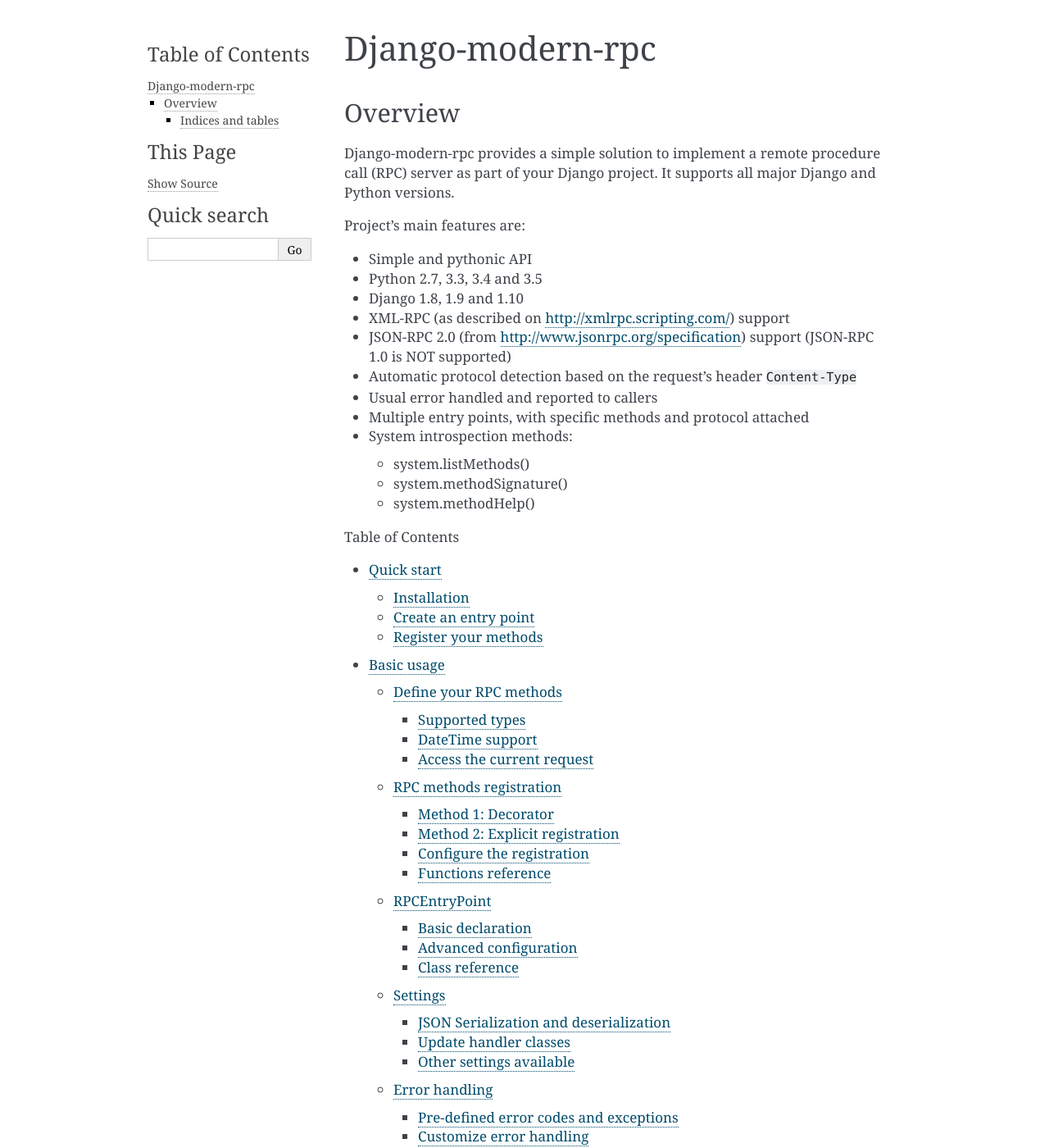
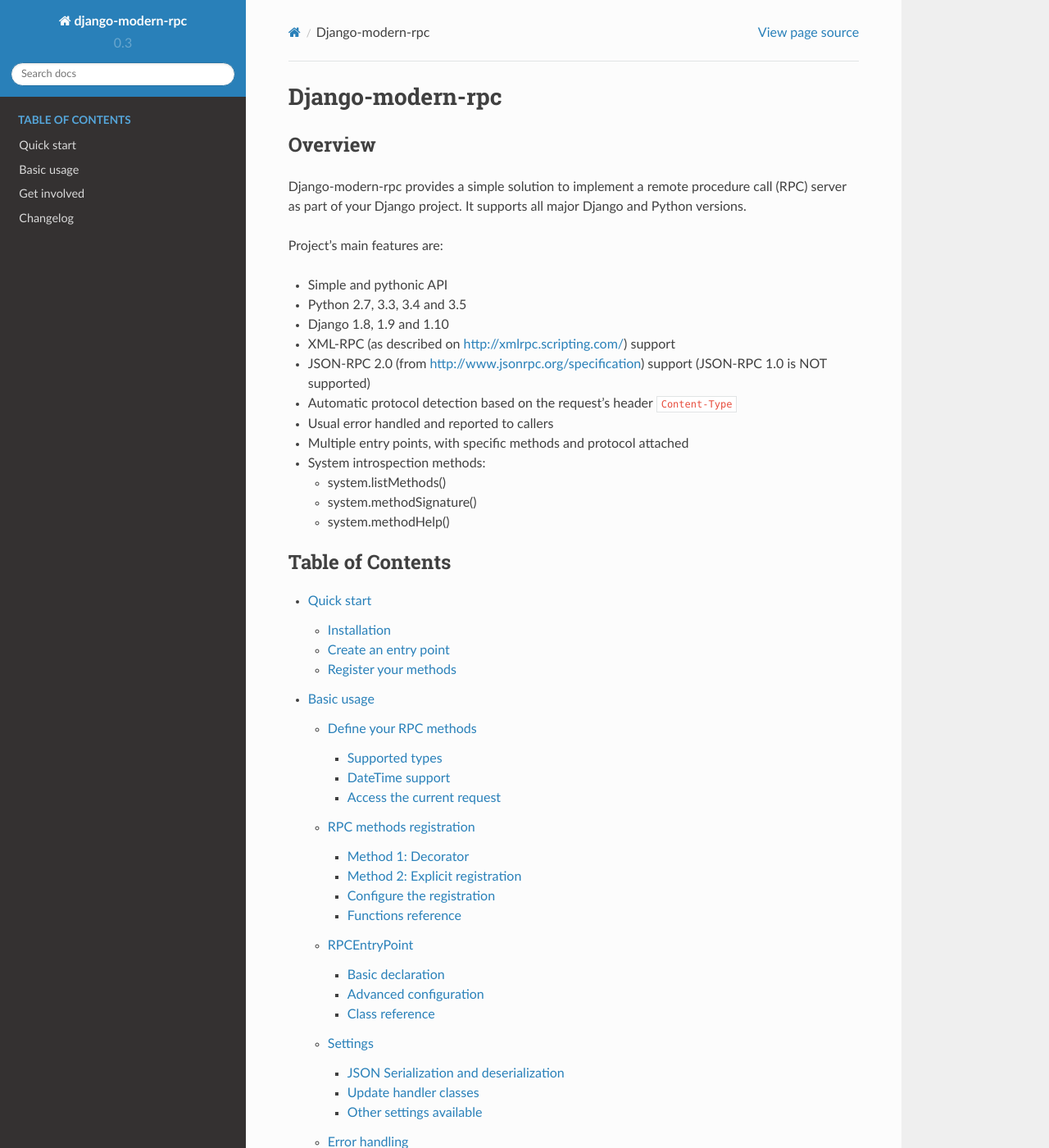
Before and after one commit to alorence/django-modern-rpc, a Sphinx documentation site: the page built from docs/source/index.rst, in a window 1280 px wide and 1400 px high. Shown: the whole window at 82% size. Built offline with Sphinx 7.4.7 and the Read the Docs theme 2.0.0, drawn with Linux system fonts in a browser that asks for light colours; some of the changed text lies outside the part shown.

Commit message:
Various doc fixes

```diff
--- a/docs/source/conf.py
+++ b/docs/source/conf.py
@@ -20,6 +20,14 @@
 import os
 import sys
 from django.conf import settings
+
+try:
+    import sphinx_rtd_theme
+    html_theme = "sphinx_rtd_theme"
+except ImportError:
+    # Use ReadTheDocs default theme only if it is installed.
+    # Simply installit via ``pip install sphinx_rtd_theme``
+    pass
 
 current_dir = os.path.abspath('.')
 root_dir = os.path.abspath(os.path.join(current_dir, '../..'))
--- a/docs/source/quickstart.rst
+++ b/docs/source/quickstart.rst
@@ -29,7 +29,8 @@
         url(r'^rpc/', RPCEntryPoint.as_view()),
     ]
 
-For more information on entry point declaration and configuration, please read :doc:`the full documentation <rpc_view>`.
+For more information on entry point declaration and configuration, please read :doc:`the full
+documentation <basic_usage/rpc_view>`.
 
 Register your methods
 =====================
@@ -57,4 +58,5 @@
    from rpc_app.rpc_methods import add
 
 .. note::
-   There in another ways to register your RPC methods. For more information, please read :doc:`methods_registration`.
+   There in another ways to register your RPC methods. For more information, please
+   read :doc:`basic_usage/methods_registration`.
```
